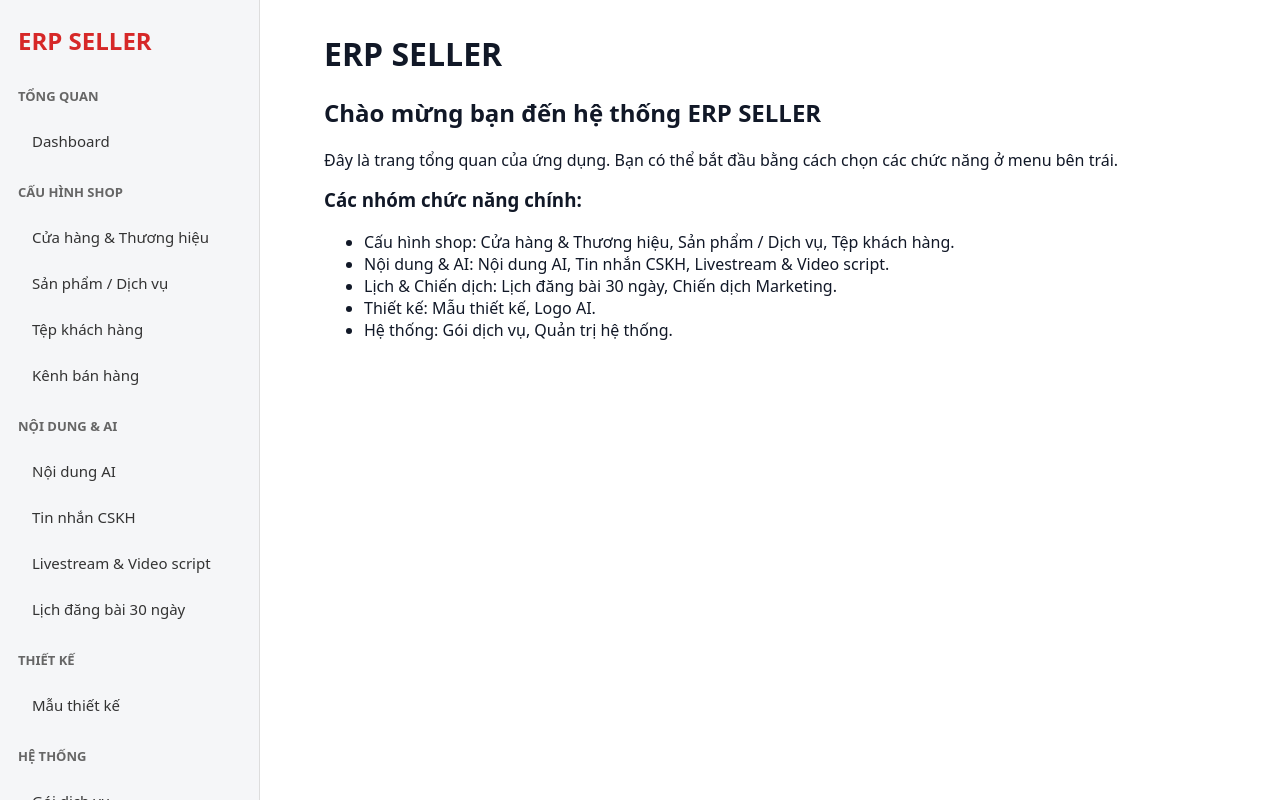
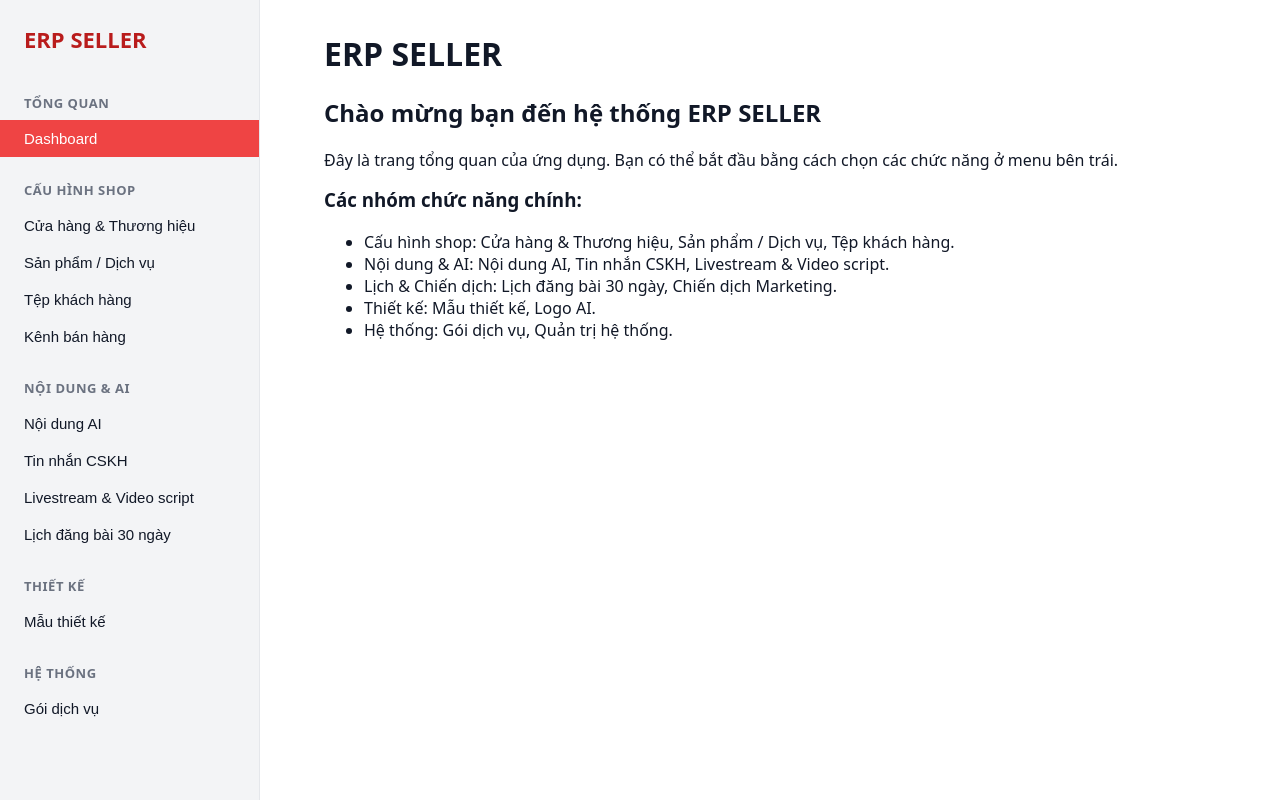
Before and after one commit to conlele0201/erp-seller-crm, a Next.js app: page / in a window 1280 px wide. Built offline with nearby package versions, Linux system fonts and the light colour scheme.

Commit message:
Update Sidebar.js

```diff
--- a/components/Sidebar.js
+++ b/components/Sidebar.js
@@ -1,117 +1,86 @@
 "use client";
-import Link from "next/link";
-import { usePathname } from "next/navigation";
 
-export default function Sidebar() {
-  const pathname = usePathname();
+import { useState } from "react";
+import { useRouter } from "next/navigation";
 
-  const menuGroups = [
+const MENU = [
   {
-      title: "Tổng quan",
+    group: "Tổng quan",
     items: [
-        { label: "Dashboard", path: "/dashboard" },
+      { label: "Dashboard", path: "/dashboard" }  // chỉ trang này có path
     ],
   },
   {
-      title: "Cấu hình shop",
+    group: "Cấu hình shop",
     items: [
-        { label: "Cửa hàng & Thương hiệu", path: "/store" },
-        { label: "Sản phẩm / Dịch vụ", path: "/products" },
-        { label: "Tệp khách hàng", path: "/customers" },
-        { label: "Kênh bán hàng", path: "/channels" },
+      { label: "Cửa hàng & Thương hiệu" },
+      { label: "Sản phẩm / Dịch vụ" },
+      { label: "Tệp khách hàng" },
+      { label: "Kênh bán hàng" },
     ],
   },
   {
-      title: "Nội dung & AI",
+    group: "Nội dung & AI",
     items: [
-        { label: "Nội dung AI", path: "/ai-content" },
-        { label: "Tin nhắn CSKH", path: "/cskh" },
-        { label: "Livestream & Video script", path: "/livestream" },
-        { label: "Lịch đăng bài 30 ngày", path: "/scheduler" },
+      { label: "Nội dung AI" },
+      { label: "Tin nhắn CSKH" },
+      { label: "Livestream & Video script" },
+      { label: "Lịch đăng bài 30 ngày" },
     ],
   },
   {
-      title: "Thiết kế",
-      items: [
-        { label: "Mẫu thiết kế", path: "/designs" },
-      ],
+    group: "Thiết kế",
+    items: [{ label: "Mẫu thiết kế" }],
   },
   {
-      title: "Hệ thống",
-      items: [
-        { label: "Gói dịch vụ", path: "/plans" },
-      ],
+    group: "Hệ thống",
+    items: [{ label: "Gói dịch vụ" }],
   },
 ];
 
-  return (
-    <div style={styles.sidebar}>
-      <div style={styles.logo}>ERP SELLER</div>
+export default function Sidebar() {
+  const router = useRouter();
+  const [activeItem, setActiveItem] = useState("Dashboard");
 
-      {menuGroups.map((group, index) => (
-        <div key={index} style={{ marginBottom: "22px" }}>
-          <div style={styles.groupTitle}>{group.title}</div>
+  const handleClick = (item) => {
+    setActiveItem(item.label);
 
-          <ul style={styles.menuList}>
-            {group.items.map((item, idx) => {
-              const isActive = pathname === item.path;
+    // Chỉ điều hướng cho Dashboard
+    if (item.path) {
+      router.push(item.path);
+    }
+  };
 
   return (
-                <li key={idx}>
-                  <Link
-                    href={item.path}
-                    style={{
-                      ...styles.menuItem,
-                      background: isActive ? "#e63946" : "transparent",
-                      color: isActive ? "#fff" : "#333",
-                      borderRadius: "6px",
-                    }}
+    <aside className="sidebar">
+      <div className="sidebar-header">ERP SELLER</div>
+
+      <nav className="sidebar-nav">
+        {MENU.map((section) => (
+          <div key={section.group} className="sidebar-section">
+            <div className="sidebar-section-title">{section.group}</div>
+            <ul className="sidebar-list">
+              {section.items.map((item) => {
+                const isActive = activeItem === item.label;
+
+                return (
+                  <li key={item.label}>
+                    <button
+                      type="button"
+                      className={
+                        "sidebar-item" + (isActive ? " sidebar-item-active" : "")
+                      }
+                      onClick={() => handleClick(item)}
                     >
                       {item.label}
-                  </Link>
+                    </button>
                   </li>
                 );
               })}
             </ul>
           </div>
         ))}
-    </div>
+      </nav>
+    </aside>
   );
 }
-
-const styles = {
-  sidebar: {
-    width: "260px",
-    background: "#f5f6f8",
-    height: "100vh",
-    padding: "24px 18px",
-    borderRight: "1px solid #ddd",
-    overflowY: "auto",
-  },
-  logo: {
-    fontSize: "24px",
-    fontWeight: "700",
-    color: "#d62828",
-    marginBottom: "30px",
-  },
-  groupTitle: {
-    fontSize: "13px",
-    fontWeight: "600",
-    color: "#666",
-    marginBottom: "8px",
-    textTransform: "uppercase",
-  },
-  menuList: {
-    listStyle: "none",
-    paddingLeft: 0,
-  },
-  menuItem: {
-    display: "block",
-    padding: "10px 14px",
-    marginBottom: "6px",
-    cursor: "pointer",
-    textDecoration: "none",
-    fontSize: "15px",
-    transition: "0.2s",
-  },
-};
```
Lines whose indentation alone changed are shown as unchanged.
